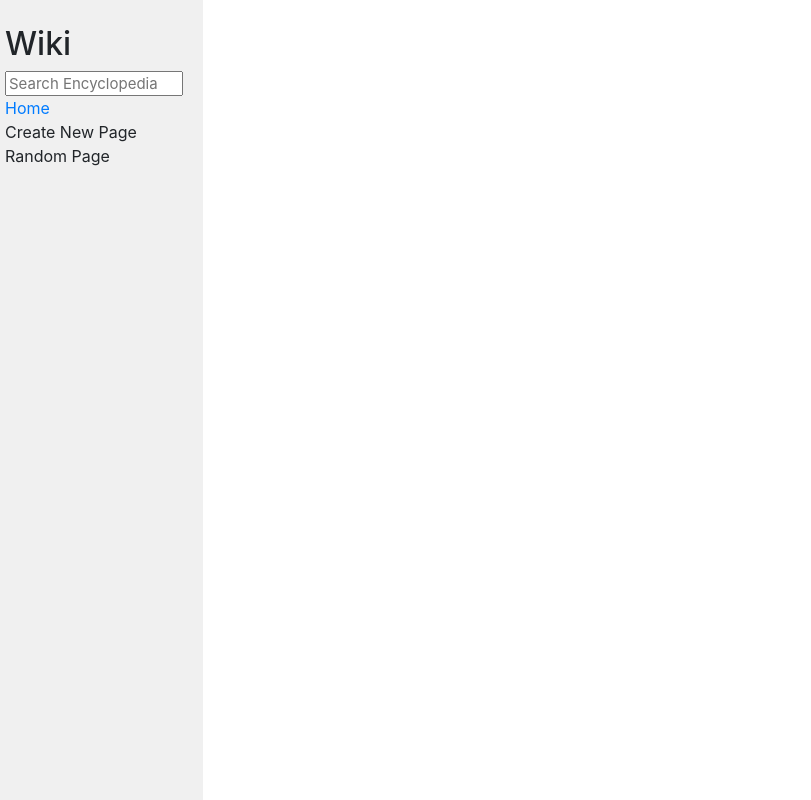
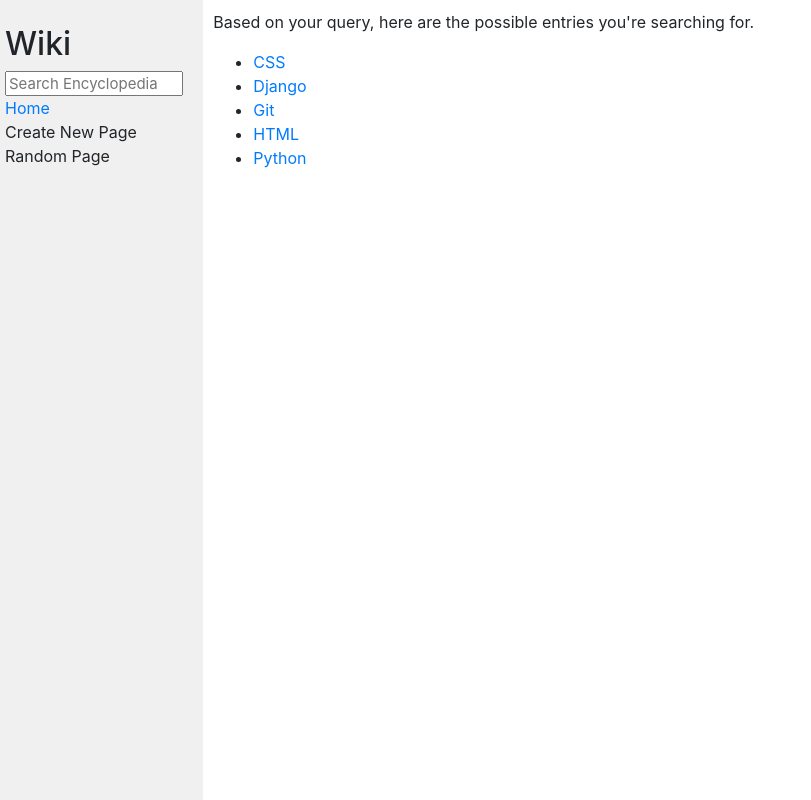
Before and after one commit to mdhcodes/1_wiki, a Django app: page /search in a window 1280 px wide. Shown: the whole page, without its empty margins (0-811 px from the left). Run offline with Django 5.2, Linux system fonts and the light colour scheme; some libraries are stand-ins or nearby versions.

Commit message:
Update search route to include substring searches and multiple query matches

```diff
--- a/encyclopedia/templates/encyclopedia/search.html
+++ b/encyclopedia/templates/encyclopedia/search.html
@@ -1,11 +1,20 @@
 {% extends "encyclopedia/layout.html" %}
 
 <!-- Search Page requirements must include search.html which will dynamically populate for each query/GET request generated from the search box. -->
+<!-- Clicking on any of the entry names on the search results page should take the user to that entry’s page. -->
+<!-- Optimized for multiple matches. -->
 
 {% block title %}
-    {{ title }}
+    Search
 {% endblock %}
 
 {% block body %}
-    {{ entry }}
+
+    <p>Based on your query, here are the possible entries you're searching for.</p>
+
+    <ul>
+        {% for entry in entries %}
+            <li><a href="{% url 'page' entry %}">{{ entry }}</a></li>
+        {% endfor %}
+    </ul>
 {% endblock %}
--- a/encyclopedia/util.py
+++ b/encyclopedia/util.py
@@ -77,3 +77,35 @@
         # print('After assignment', entries)
 
     return entries
+
+
+# Function that checks to see if user input is a substring of an entry.
+# query is the substring.
+def find_substring_find(query):
+    # The match variable stores the list that will capture the entry value(s) that match the query/substring.
+    matches = []
+    # Create a list of all the entries.
+    entries = list_entries()
+    # Loop over the list of entries to find any that match an entry.
+    for entry in entries:
+        # find() returns the first index where the substring is found. Since the string might begin at the first index(0), the results of find must be > or == to 0.
+        # https://www.freecodecamp.org/news/python-find-how-to-search-for-a-substring-in-a-string/
+        if entry.lower().find(query) >= 0:
+        # Store the entry matches in the list named match.
+            matches.append(entry)
+
+    return matches
+
+
+# Find substring using 'in'
+def find_substring_in(query):
+    matches = []
+    entries = lower_entries_range()
+    print('Entries', entries)
+    print('query', query)
+    for entry in entries:
+        print('Entry', entry)
+        if query.lower() in entry:
+            matches.append(entry)
+
+    return matches
--- a/encyclopedia/views.py
+++ b/encyclopedia/views.py
@@ -61,9 +61,27 @@
         return HttpResponseRedirect(reverse("page", kwargs={"name": title.lower()}))
     else:
         # If the title is not in the list of entries...
-        # Display search.html.
-        return render(request, "encyclopedia/search.html", {
-            # If the query title does not match an entry, a search results page displays a list of all entries that have the query as a substring.
-            # Clicking on any of the entry names on the search results page should take the user to that entry’s page.
+        # If the query title does not match an entry, a search results page displays a list of all entries that have the query as a substring.
 
-        })
+        # Title is the substring and title is accessed above.
+        # Check title.lower() against all the entries.
+        query_matches = util.find_substring_find(title.lower()) # Function uses find() - Speed according to Network Developer Tools - query 'hTM' - 54ms
+        # query_match = util.find_substring_in(title.lower()) # Function uses in - Speed according to Network Developer Tools - query 'hTM' - 72ms
+        # Optimized for multiple matches.
+        # If the entry.lower() is a substring of an element in lowercase...
+        # if query_match[0]: # Only one match found
+        # Multiple matches found.
+        if len(query_matches) > 0:
+            # Store the value in a variable.
+            # entry = query_match[0] #  Only one match found.
+            # Store the values in a list.
+            entries = query_matches
+            # print("Title", title.lower())
+            # print("Entry", entry)
+            print('Query Matches Entries', entries)
+            # Display the entry title that contains the substring on search.html.
+            return render(request, "encyclopedia/search.html", {
+                # Send context to search .html
+                # "entry": entry
+                "entries": entries
+            })
```
